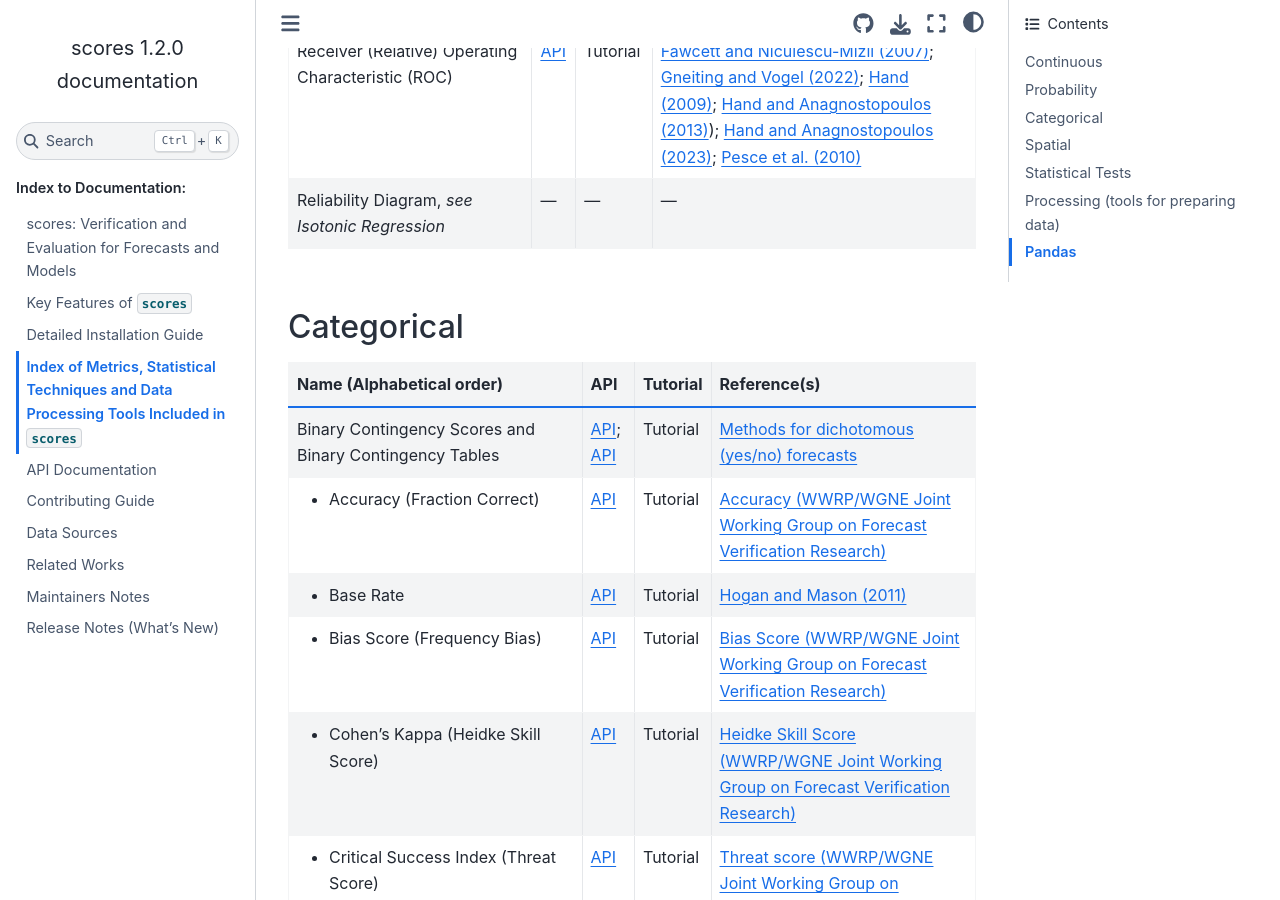
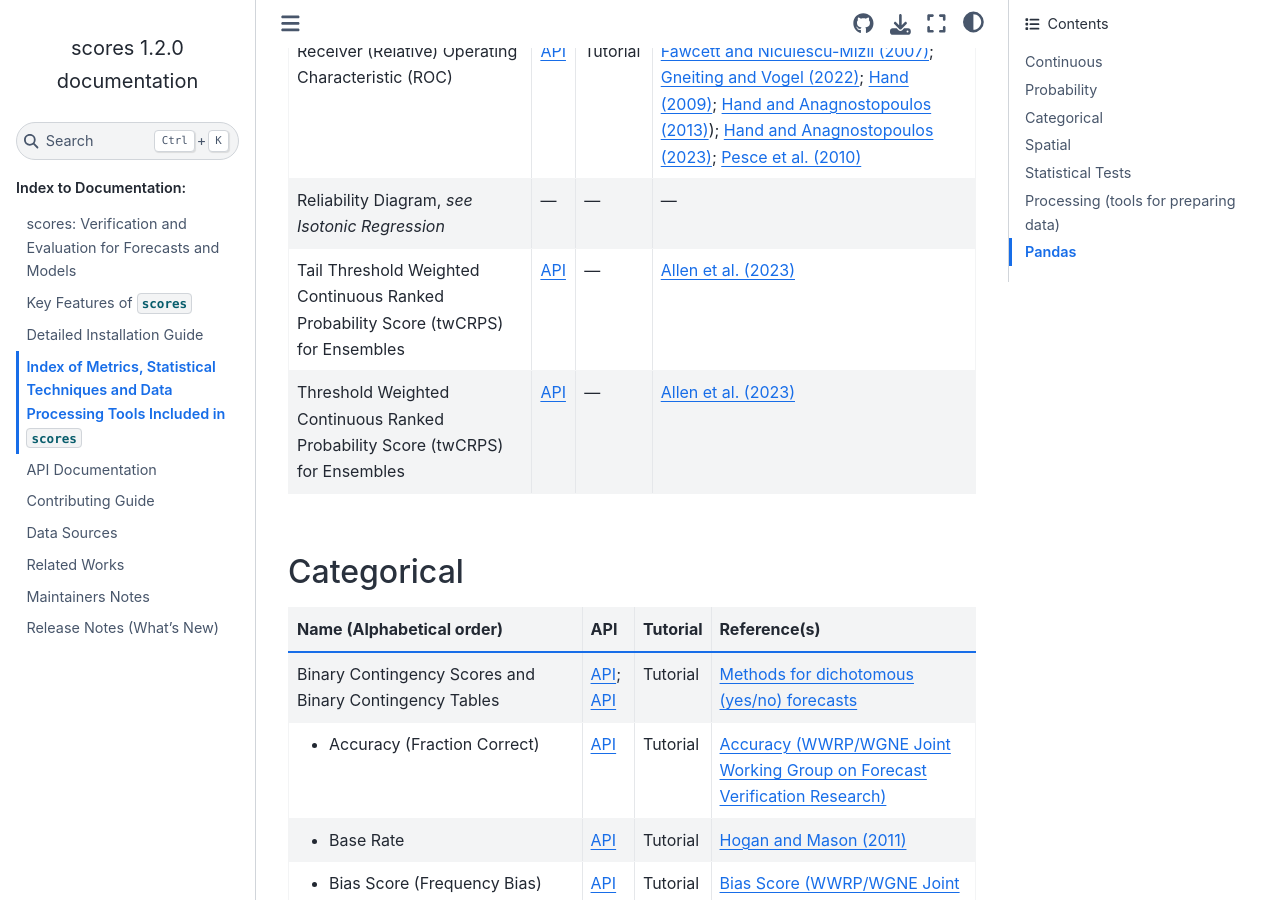
Before and after one commit to nci/scores, a Sphinx documentation site: the page built from docs/included.md, in a window 1280 px wide and 900 px high, scrolled down 3343 px. Built offline with Sphinx 7.4.7 and the Sphinx Book theme 1.1.4, drawn with Linux system fonts in a browser that asks for light colours; pages that are not in the unit, such as notebooks, are missing from menus.

Commit message:
add to docs

````diff
--- a/docs/included.md
+++ b/docs/included.md
@@ -220,6 +220,14 @@
   - &mdash;
   - &mdash;
   - &mdash;
+* - Tail Threshold Weighted Continuous Ranked Probability Score (twCRPS) for Ensembles
+  - [API](api.md#scores.probability.tail_twcrps_for_ensemble)
+  - &mdash;
+  - [Allen et al. (2023)](https://doi.org/10.1137/22M1532184)
+* - Threshold Weighted Continuous Ranked Probability Score (twCRPS) for Ensembles
+  - [API](api.md#scores.probability.twcrps_for_ensemble)
+  - &mdash;
+  - [Allen et al. (2023)](https://doi.org/10.1137/22M1532184)
 ```
 
 ## Categorical
````
Also changed, not shown: README.md (+1 -1 lines), docs/api.md (+2 -0 lines), 1 other file.
